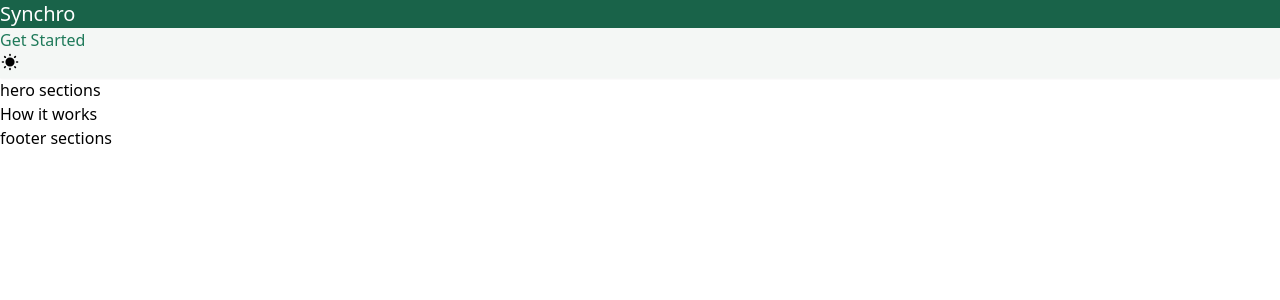
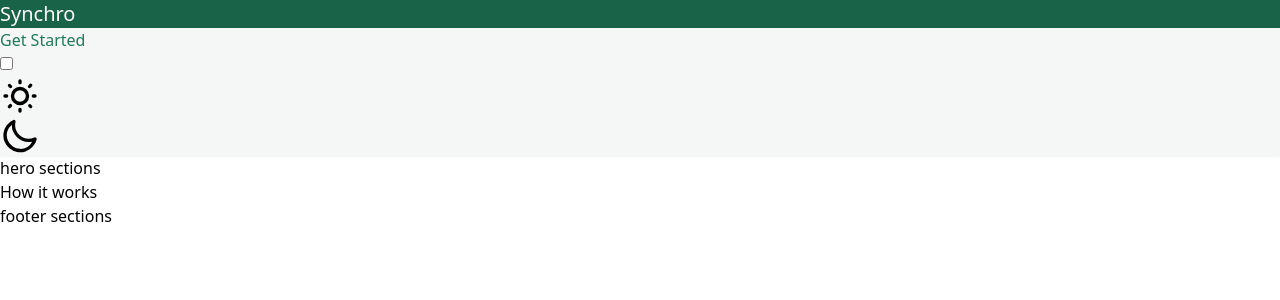
Before and after one commit to Dnshivani/Synchro, a React (Vite) app in the folder Frontend/: page / in a window 1280 px wide. Shown: the top 300 px of the page. Built offline with nearby package versions, Linux system fonts and the light colour scheme.

Commit message:
Sssiggggnnnn upp  page

```diff
--- a/Frontend/src/App.jsx
+++ b/Frontend/src/App.jsx
@@ -6,6 +6,7 @@
 import Landing from './Components/Landing.jsx'
 import NavBar from './Components/NavBar.jsx'
 import Signup from './Components/Signup.jsx'
+import DashBoard from './Components/DashBoard.jsx'
 function App() {
 
   return (
@@ -13,6 +14,8 @@
       <Routes>
         <Route path="/signup" element={<Signup />} />
         <Route path="/" element={<Landing />} />
+        <Route path="/dashboard" element={<DashBoard />} />
+
       </Routes>
     </>
   )
--- /dev/null
+++ b/Frontend/src/Components/DashBoard.jsx
@@ -0,0 +1,11 @@
+import React from 'react'
+
+const DashBoard = () => {
+    return (
+        <div>
+            <p>Dashboard</p>
+        </div>
+    )
+}
+
+export default DashBoard
--- a/Frontend/src/Components/Signup.jsx
+++ b/Frontend/src/Components/Signup.jsx
@@ -4,6 +4,7 @@
 import HeroSection from './HeroSection'
 import Logo from './Logo'
 import axios from 'axios'
+import DashBoard from './DashBoard'
 
 export default function Signup() {
     const [isSignup, changePage] = React.useState(true);
@@ -41,6 +42,7 @@
                 console.log(response.data);
 
                 showSuccess("Created account successfully.");
+                <Link to="/dashboard"><DashBoard /></Link>
 
 
             } else {
@@ -109,7 +111,7 @@
                         </div>
                         <div className=" text-center mt-4">
                             <button className='  btn btn-primary w-full mb-3 border-2 border-green-700 hover:border-green-800' type="submit" >{isSignup ? 'Create Account ' : 'Login '} </button>
-                            <p className="   text-green-600 hover:text-green-900 font-medium hover:underline " onClick={() => { showError(""); showSuccess(""); changePage(!isSignup); modify({ "name": "", "email": "", "password": "" }); }}>{isSignup ? 'Already have a account ? login ' : 'Dont have a account ? Signup'}</p>
+                            <p className="   text-green-600 hover:text-green-900 font-medium hover:underline cursor-pointer " onClick={() => { showError(""); showSuccess(""); changePage(!isSignup); modify({ "name": "", "email": "", "password": "" }); }}>{isSignup ? 'Already have a account ? login ' : 'Dont have a account ? Signup'}</p>
                         </div>
                     </div>
                 </form >
--- a/Frontend/src/Components/ThemeToggle.jsx
+++ b/Frontend/src/Components/ThemeToggle.jsx
@@ -21,30 +21,29 @@
 
     return (
         <div>
-            {/* DaisyUI toggle button */}
-            <button
-                onClick={toggleTheme}  // Call toggle function on click
-                className="btn btn-ghost btn-circle"  // Styled as ghost button
-                aria-label="Toggle theme"  // Accessibility label
-            >
-                {/* Sun icon - shown in LIGHT theme */}
+            <label className="swap swap-rotate">
+                {/* this hidden checkbox controls the state */}
+                <input type="checkbox" className="theme-controller" value="synthwave" />
+
+                {/* sun icon */}
                 <svg
-                    className="w-5 h-5 fill-current block dark:hidden"  // Hide in dark mode
+                    className="swap-off h-10 w-10 fill-current"
                     xmlns="http://www.w3.org/2000/svg"
-                    viewBox="0 0 24 24"
-                >
-                    <path d="M5.64,17l-.71.71a1,1,0,0,0,0,1.41,1,1,0,0,0,1.41,0l.71-.71A1,1,0,0,0,5.64,17ZM5,12a1,1,0,0,0-1-1H3a1,1,0,0,0,0,2H4A1,1,0,0,0,5,12Zm7-7a1,1,0,0,0,1-1V3a1,1,0,0,0-2,0V4A1,1,0,0,0,12,5ZM5.64,7.05a1,1,0,0,0,.7.29,1,1,0,0,0,.71-.29,1,1,0,0,0,0-1.41l-.71-.71A1,1,0,0,0,4.93,6.34Zm12,.29a1,1,0,0,0,.7-.29l.71-.71a1,1,0,1,0-1.41-1.41L17,5.64a1,1,0,0,0,0,1.41A1,1,0,0,0,17.66,7.34ZM21,11H20a1,1,0,0,0,0,2h1a1,1,0,0,0,0-2Zm-9,8a1,1,0,0,0-1,1v1a1,1,0,0,0,2,0V20A1,1,0,0,0,12,19ZM18.36,17A1,1,0,0,0,17,18.36l.71.71a1,1,0,0,0,1.41,0,1,1,0,0,0,0-1.41ZM12,6.5A5.5,5.5,0,1,0,17.5,12,5.5,5.5,0,0,0,12,6.5Z" />
+                    viewBox="0 0 24 24">
+                    <path
+                        d="M5.64,17l-.71.71a1,1,0,0,0,0,1.41,1,1,0,0,0,1.41,0l.71-.71A1,1,0,0,0,5.64,17ZM5,12a1,1,0,0,0-1-1H3a1,1,0,0,0,0,2H4A1,1,0,0,0,5,12Zm7-7a1,1,0,0,0,1-1V3a1,1,0,0,0-2,0V4A1,1,0,0,0,12,5ZM5.64,7.05a1,1,0,0,0,.7.29,1,1,0,0,0,.71-.29,1,1,0,0,0,0-1.41l-.71-.71A1,1,0,0,0,4.93,6.34Zm12,.29a1,1,0,0,0,.7-.29l.71-.71a1,1,0,1,0-1.41-1.41L17,5.64a1,1,0,0,0,0,1.41A1,1,0,0,0,17.66,7.34ZM21,11H20a1,1,0,0,0,0,2h1a1,1,0,0,0,0-2Zm-9,8a1,1,0,0,0-1,1v1a1,1,0,0,0,2,0V20A1,1,0,0,0,12,19ZM18.36,17A1,1,0,0,0,17,18.36l.71.71a1,1,0,0,0,1.41,0,1,1,0,0,0,0-1.41ZM12,6.5A5.5,5.5,0,1,0,17.5,12,5.51,5.51,0,0,0,12,6.5Zm0,9A3.5,3.5,0,1,1,15.5,12,3.5,3.5,0,0,1,12,15.5Z" />
                 </svg>
 
-                {/* Moon icon - shown in DARK theme */}
+                {/* moon icon */}
                 <svg
-                    className="w-5 h-5 fill-current hidden dark:block   text-custom-primary"  // Show only in dark mode
+                    className="swap-on h-10 w-10 fill-current"
                     xmlns="http://www.w3.org/2000/svg"
-                    viewBox="0 0 24 24"
-                >
-                    <path d="M21.64,13a1,1,0,0,0-1.05-.14,8.05,8.05,0,0,1-3.37.73A8.15,8.15,0,0,1,9.08,5.49a8.59,8.59,0,0,1,.25-2A1,1,0,0,0,8,2.36,10.14,10.14,0,1,0,22,14.05,1,1,0,0,0,21.64,13Zm-9.5,6.69A8.14,8.14,0,0,1,7.08,5.22v.27A10.15,10.15,0,0,0,17.22,15.63a9.79,9.79,0,0,0,2.1-.22A8.11,8.11,0,0,1,12.14,19.73Z" />
+                    viewBox="0 0 24 24">
+                    <path
+                        d="M21.64,13a1,1,0,0,0-1.05-.14,8.05,8.05,0,0,1-3.37.73A8.15,8.15,0,0,1,9.08,5.49a8.59,8.59,0,0,1,.25-2A1,1,0,0,0,8,2.36,10.14,10.14,0,1,0,22,14.05,1,1,0,0,0,21.64,13Zm-9.5,6.69A8.14,8.14,0,0,1,7.08,5.22v.27A10.15,10.15,0,0,0,17.22,15.63a9.79,9.79,0,0,0,2.1-.22A8.11,8.11,0,0,1,12.14,19.73Z" />
                 </svg>
-            </button>
+            </label>
+
         </div>
     );
 }
```
